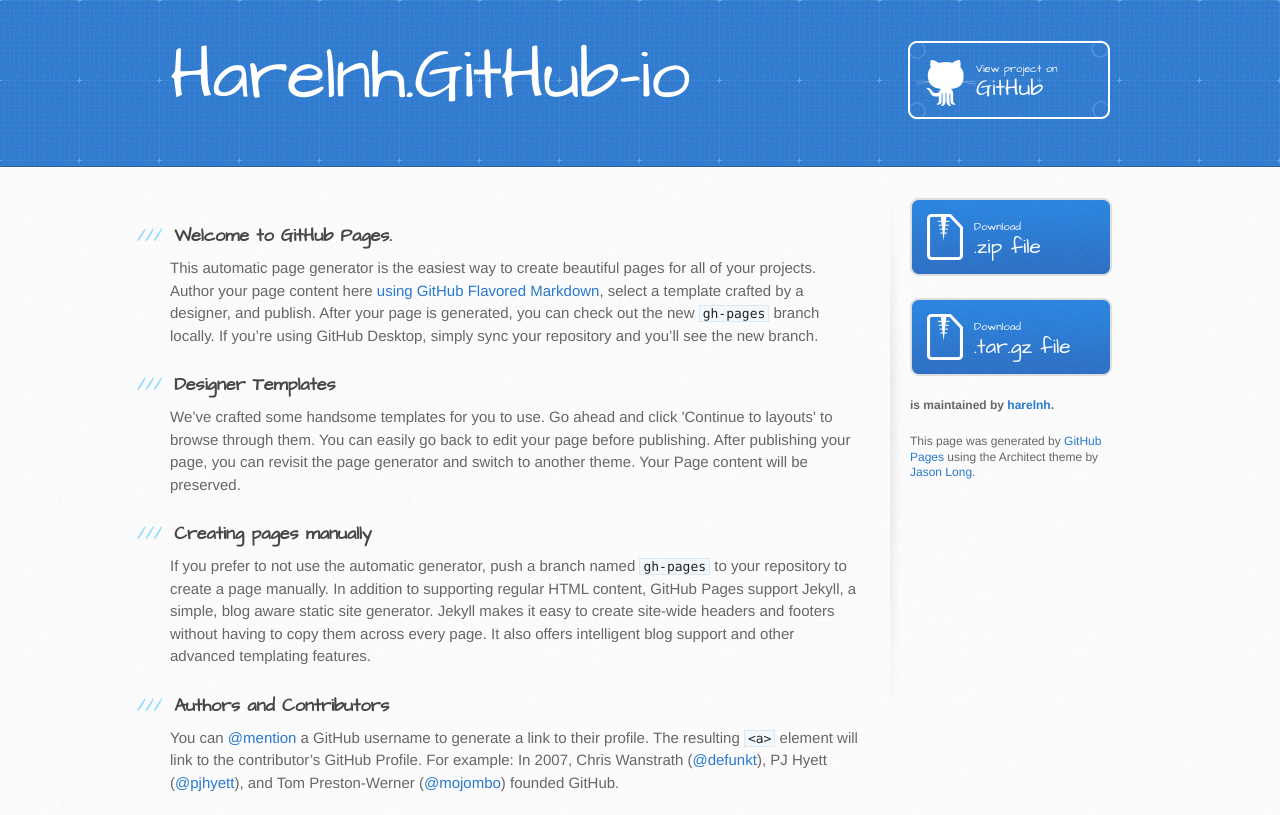
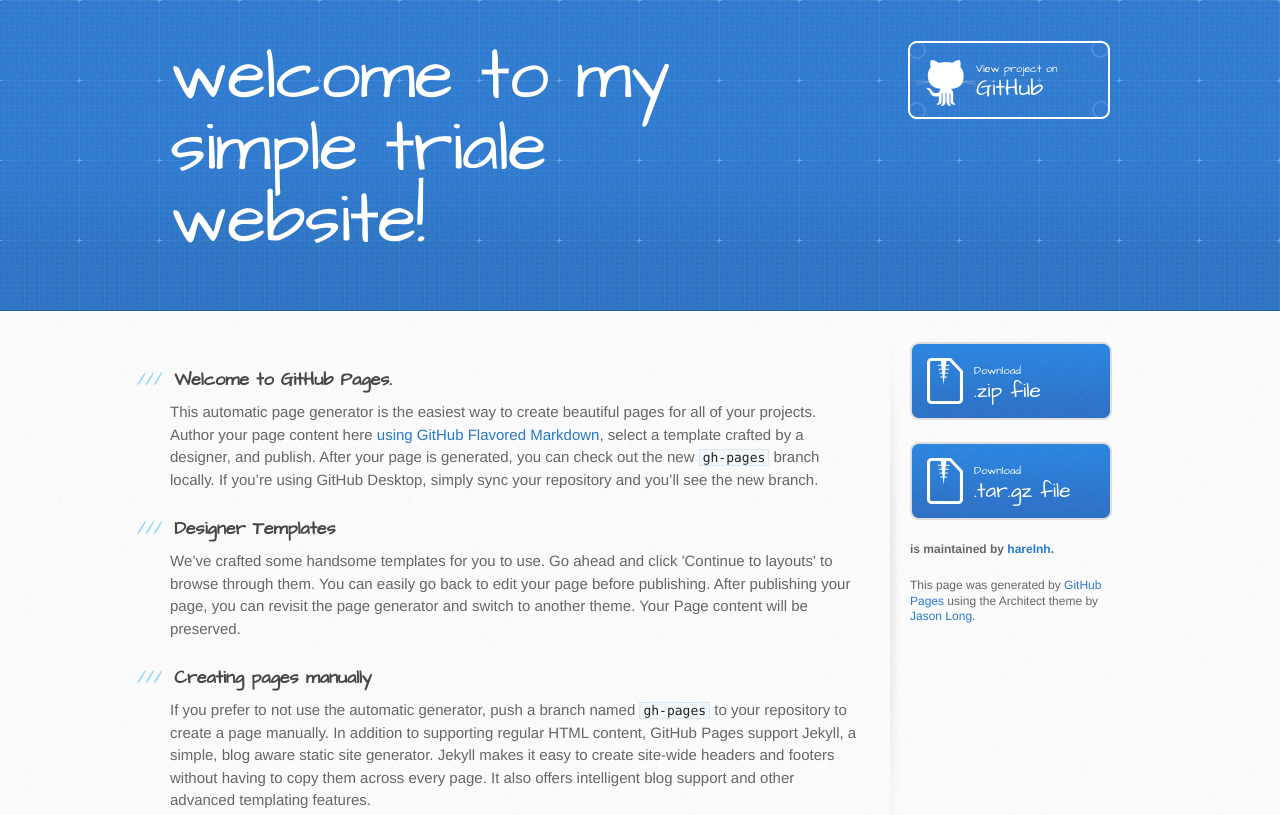
Before and after one commit to harelnh/harelnh.github-io, a plain HTML site: page index.html in a window 1280 px wide. Shown: the top 815 px of the page. Drawn offline with Linux system fonts and the light colour scheme.

Commit message:
Update index.html

```diff
--- a/index.html
+++ b/index.html
@@ -19,7 +19,7 @@
   <body>
     <header>
       <div class="inner">
-        <h1>Harelnh.GitHub-io</h1>
+        <h1>welcome to my simple triale website!</h1>
         <h2></h2>
         <a href="https://github.com/harelnh/harelnh.github-io" class="button"><small>View project on</small> GitHub</a>
       </div>
```
